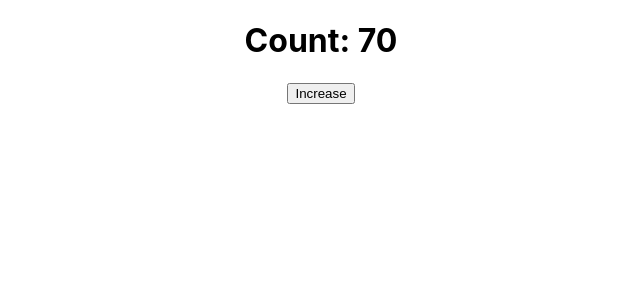
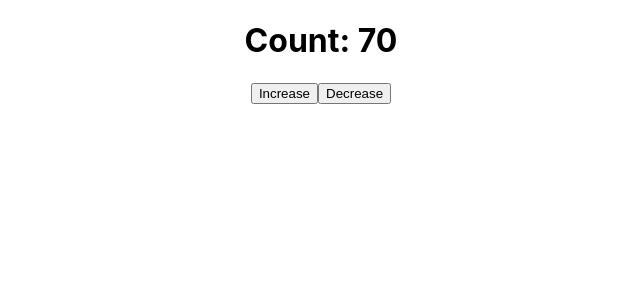
Before and after one commit to NishatFariza/react-core-concept-2, a React (Create React App) app: page / in a window 1280 px wide. Shown: the top 300 px of the page, without its empty margins (319-959 px from the left). Built offline with nearby package versions, Linux system fonts and the light colour scheme.

Commit message:
increase and decrease state

```diff
--- a/src/App.js
+++ b/src/App.js
@@ -12,14 +12,27 @@ function App() {
 }
  function Counter (){
    const [count, setCount] = useState(70);
-   const increaseCount = () => {
+   const increaseCount = () => setCount(count + 1); /*Single line function */
+   const decreaseCount = () => setCount(count - 1); /*Single line function */
+
+   /* Multiline Function start*/
+   /*
+     const newCount = count + 1;
+        setCount(count + 1) */
+   /* Multiline Function end*/
+
+   /*const increaseCount = () => {
        const newCount = count + 1;
        setCount(newCount)
    }
+   */
+
+   /*jsx camelCase onClick function without call () */
    return (
      <div>
        <h1>Count: {count}</h1>
        <button onClick={increaseCount}>Increase</button>
+       <button onClick={decreaseCount}>Decrease</button>
      </div>
    )
  }
```
